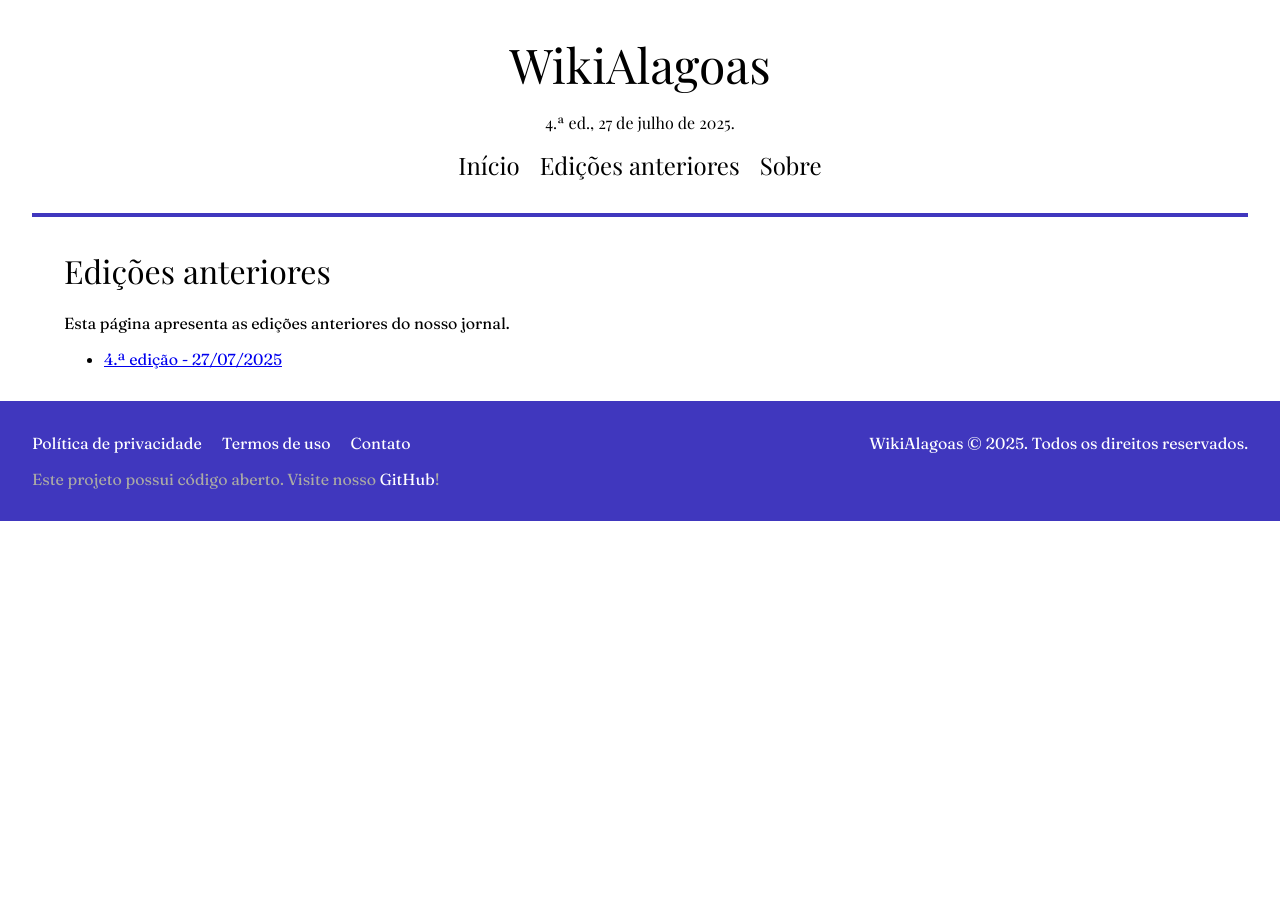
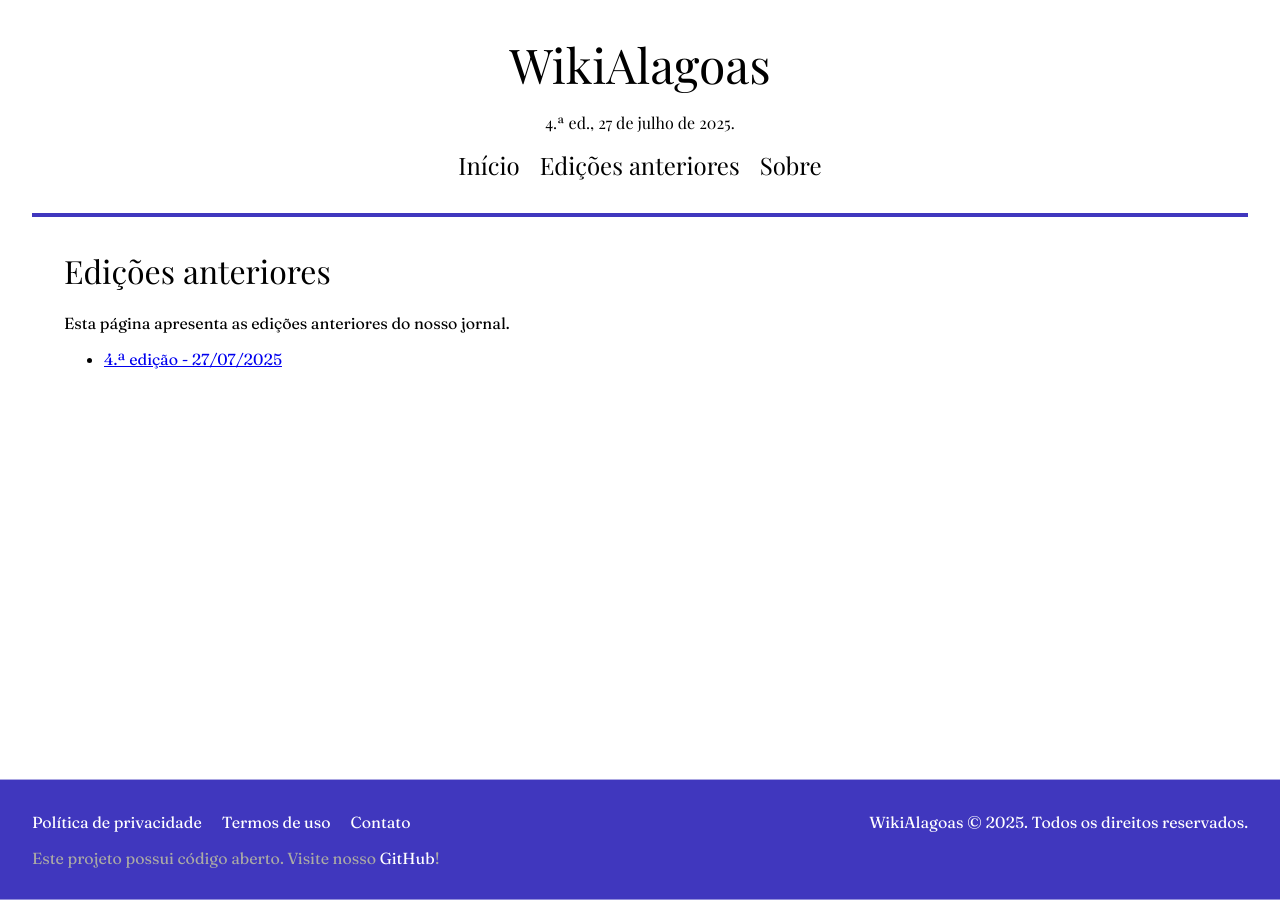
Before and after one commit to wikialagoas/wikialagoas, a Jekyll site: the page built from edicoes-anteriores.html, in a window 1280 px wide. Built offline with Jekyll 4.4.1, drawn with Linux system fonts in a browser that asks for light colours.

Commit message:
Conserta rodapé

```diff
--- a/assets/styles/style.scss
+++ b/assets/styles/style.scss
@@ -40,6 +40,8 @@ body {
     font-family: var(--primary-font-family);
     min-width: 100vw;
     min-width: 100dvw;
+    min-height: 100vh;
+    min-height: 100dvh;
 }
 
 .page-header, .page-footer {
@@ -142,6 +144,8 @@ body {
     width: 100vw;
     width: 100dwv;
     margin-top: 2em;  // talvez adicionar ao conteúdo em vez do footer
+    position: sticky;
+    top: 100vw;
 }
 
 .footer-links {
```
